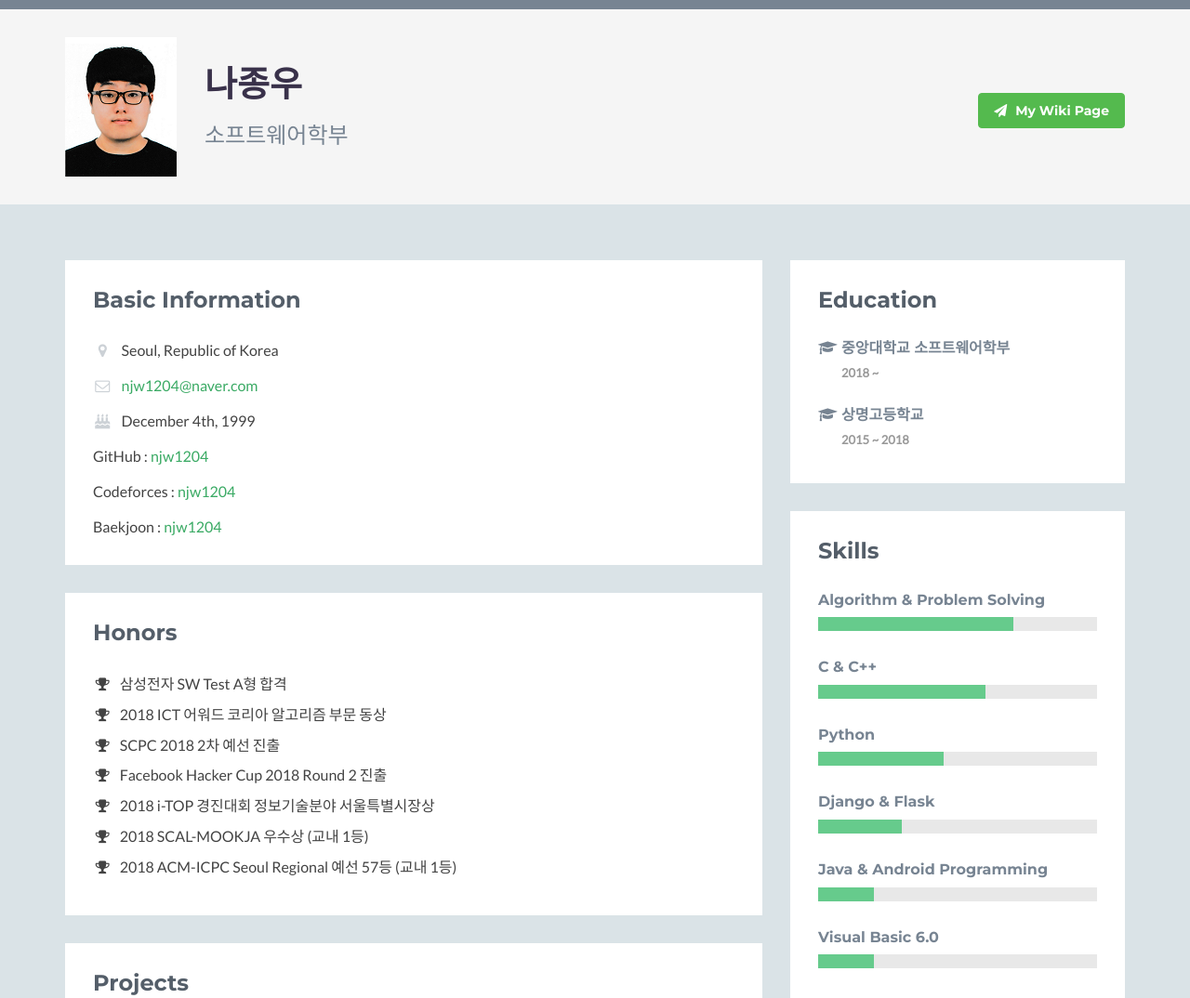
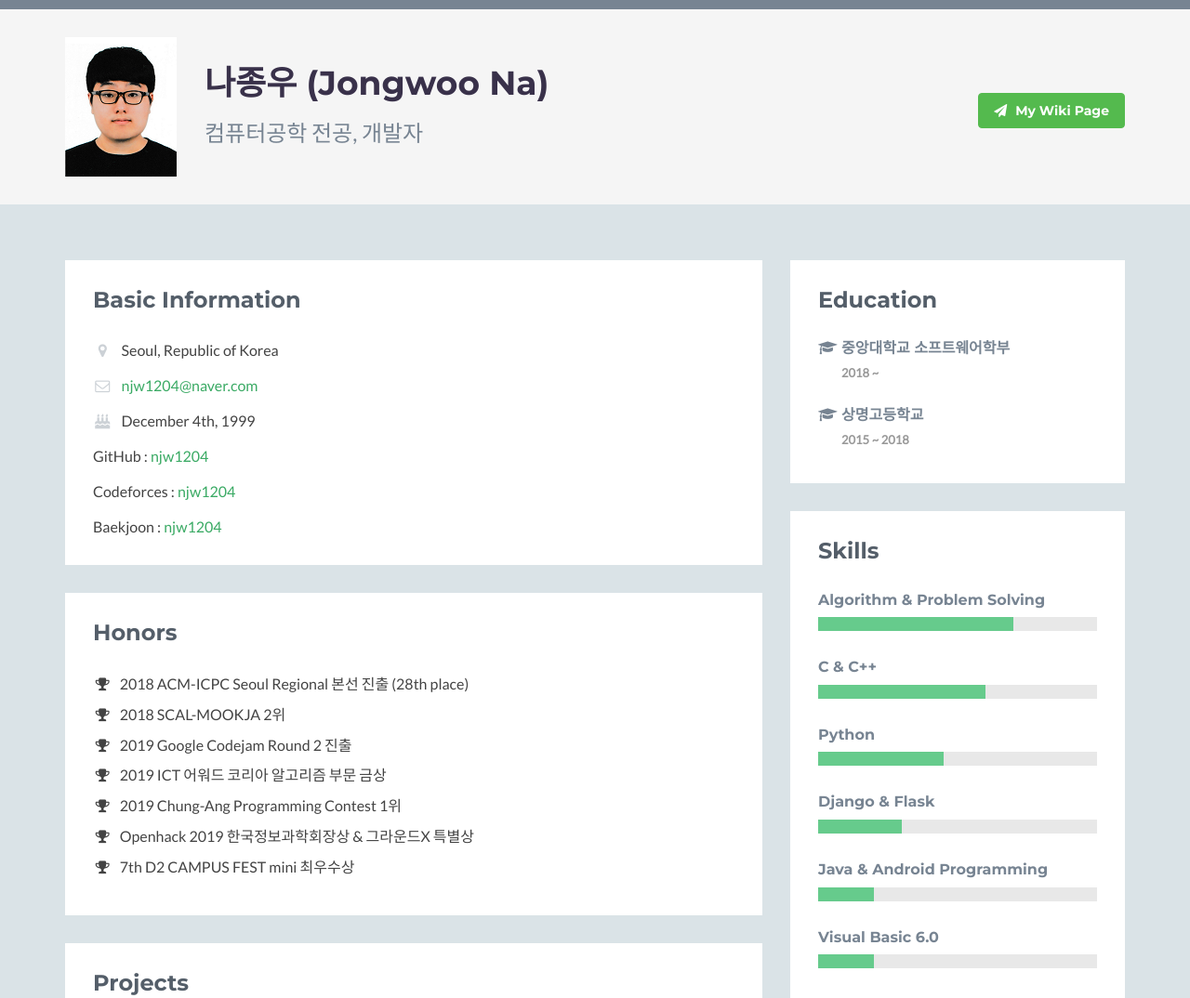
Before and after one commit to njw1204/njw1204.github.io, a plain HTML site: page index.html in a window 1280 px wide. Shown: the top 1074 px of the page at 93% size. Drawn offline with Linux system fonts and the light colour scheme.

Commit message:
Update homepage

```diff
--- a/index.html
+++ b/index.html
@@ -3,7 +3,7 @@
 <!--[if IE 9]> <html lang="ko" class="ie9"> <![endif]-->
 <!--[if !IE]><!--> <html lang="ko"> <!--<![endif]-->
 <head>
-    <title>Profile</title>
+    <title>Jongwoo Na</title>
     <!-- Meta -->
     <meta charset="utf-8">
     <meta http-equiv="X-UA-Compatible" content="IE=edge">
@@ -37,9 +37,9 @@
         <div class="container">
             <img class="profile-image img-responsive pull-left" src="assets/images/profile.png" alt="James Lee" />
             <div class="profile-content pull-left">
-                <h1 class="name">나종우</h1>
+                <h1 style="font-size:36px;" class="name">나종우 (Jongwoo Na)</h1>
                 <div style="height:15px;"></div>
-                <h2 class="desc">소프트웨어학부</h2>
+                <h2 style="font-size:24px;" class="desc">컴퓨터공학 전공, 개발자</h2>
             </div><!--//profile-->
             <a class="btn btn-cta-primary pull-right" href="https://wiki.zeropage.org/wiki.php/%EB%82%98%EC%A2%85%EC%9A%B0" target="_blank"><i class="fa fa-paper-plane"></i> My Wiki Page</a>
         </div><!--//container-->
@@ -69,13 +69,13 @@
                         <h2 class="heading">Honors</h2>
                         <div class="content">
                             <ul class="list-unstyled honors">
-                                <li><i class="fa fa-trophy fa-fw"></i> 삼성전자 SW Test A형 합격</li>
-                                <li><i class="fa fa-trophy fa-fw"></i> 2018 ICT 어워드 코리아 알고리즘 부문 동상</li>
-                                <li><i class="fa fa-trophy fa-fw"></i> SCPC 2018 2차 예선 진출</li>
-                                <li><i class="fa fa-trophy fa-fw"></i> Facebook Hacker Cup 2018 Round 2 진출</li>
-                                <li><i class="fa fa-trophy fa-fw"></i> 2018 i-TOP 경진대회 정보기술분야 서울특별시장상</li>
-                                <li><i class="fa fa-trophy fa-fw"></i> 2018 SCAL-MOOKJA 우수상 (교내 1등)</li>
-                                <li><i class="fa fa-trophy fa-fw"></i> 2018 ACM-ICPC Seoul Regional 예선 57등 (교내 1등)</li>
+                                <li><i class="fa fa-trophy fa-fw"></i> 2018 ACM-ICPC Seoul Regional 본선 진출 (28th place)</li>
+                                <li><i class="fa fa-trophy fa-fw"></i> 2018 SCAL-MOOKJA 2위</li>
+                                <li><i class="fa fa-trophy fa-fw"></i> 2019 Google Codejam Round 2 진출</li>
+                                <li><i class="fa fa-trophy fa-fw"></i> 2019 ICT 어워드 코리아 알고리즘 부문 금상</li>
+                                <li><i class="fa fa-trophy fa-fw"></i> 2019 Chung-Ang Programming Contest 1위</li>
+                                <li><i class="fa fa-trophy fa-fw"></i> Openhack 2019 한국정보과학회장상 & 그라운드X 특별상</li>
+                                <li><i class="fa fa-trophy fa-fw"></i> 7th D2 CAMPUS FEST mini 최우수상</li>
                             </ul>
                         </div><!--//content-->
                     </div><!--//section-inner-->
@@ -92,7 +92,6 @@
                                 </a>
                                 <div class="desc col-md-8 col-sm-8 col-xs-12">
                                     <h3 class="title"><a href="https://github.com/CLUG-kr/momukji" target="_blank">Momukji - 중앙대 맛집 추천 &amp; 리뷰 어플</a></h3>
-                                    <p>TBD</p>
                                     <p><a class="more-link" href="https://github.com/CLUG-kr/momukji" target="_blank"><i class="fa fa-external-link"></i>View on GitHub</a><br/><br/></p>
                                 </div><!--//desc-->
                             </div><!--//item-->
@@ -103,7 +102,6 @@
                                 </a>
                                 <div class="desc col-md-8 col-sm-8 col-xs-12">
                                     <h3 class="title"><a href="https://github.com/njw1204/arcade-seoul" target="_blank">아케이드서울 - 서울시 오락실 정보 어플</a></h3>
-                                    <p>TBD</p>
                                     <p><a class="more-link" href="https://github.com/njw1204/arcade-seoul" target="_blank"><i class="fa fa-external-link"></i>View on GitHub</a><br/><br/></p>
                                 </div><!--//desc-->
                             </div><!--//item-->
@@ -114,7 +112,6 @@
                                 </a>
                                 <div class="desc col-md-8 col-sm-8 col-xs-12">
                                     <h3 class="title"><a href="http://zipi.ga/" target="_blank">zipi.ga - URL 단축 웹 서비스</a></h3>
-                                    <p>TBD</p>
                                     <p><a class="more-link" href="http://zipi.ga/" target="_blank"><i class="fa fa-external-link"></i>Find out more</a><br/><br/></p>
                                 </div><!--//desc-->
                             </div><!--//item-->
@@ -125,7 +122,6 @@
                                 </a>
                                 <div class="desc col-md-8 col-sm-8 col-xs-12">
                                     <h3 class="title"><a href="https://chrome.google.com/webstore/detail/ggimihiadbdmmblihmnlojlpfppkdonk" target="_blank">tube2mp3 - 유튜브 mp3 추출 크롬 플러그인</a></h3>
-                                    <p>TBD</p>
                                     <p><a class="more-link" href="https://chrome.google.com/webstore/detail/ggimihiadbdmmblihmnlojlpfppkdonk" target="_blank"><i class="fa fa-external-link"></i>Find out more</a><br/><br/></p>
                                 </div><!--//desc-->
                             </div><!--//item-->
@@ -136,7 +132,6 @@
                                 </a>
                                 <div class="desc col-md-8 col-sm-8 col-xs-12">
                                     <h3 class="title"><a href="https://youtu.be/k9_Ycevm9W4" target="_blank">미니태고 - 태고의 달인 모작 리듬게임</a></h3>
-                                    <p>TBD</p>
                                     <p><a class="more-link" href="https://youtu.be/k9_Ycevm9W4" target="_blank"><i class="fa fa-external-link"></i>Find out more</a></p>
                                 </div><!--//desc-->
                             </div><!--//item-->
@@ -147,7 +142,6 @@
                                 </a>
                                 <div class="desc col-md-8 col-sm-8 col-xs-12">
                                     <h3 class="title"><a href="http://plus.kakao.com/home/@caumenu" target="_blank">중앙대 학식 정보 봇 - 카카오톡 플러스친구</a></h3>
-                                    <p>TBD</p>
                                     <p><a class="more-link" href="http://plus.kakao.com/home/@caumenu" target="_blank"><i class="fa fa-external-link"></i>Find out more</a></p>
                                 </div><!--//desc-->
                             </div><!--//item-->
@@ -155,6 +149,7 @@
                     </div><!--//section-inner-->
                 </section><!--//section-->
 
+                <!--
                     <section class="experience section">
                         <div class="section-inner">
                             <h2 class="heading">Experience</h2>
@@ -162,10 +157,12 @@
                                 <div class="item">
                                     <h3 class="title">TBD<span class="place"><a href="#"> </a></span> <span class="year"> </span></h3>
                                     <p>TBD</p>
-                            </div><!--//item-->
-                        </div><!--//content-->
-                    </div><!--//section-inner-->
-                </section><!--//section-->
+                                </div>
+                            </div>
+                        </div>
+                    </section>
+                -->
+
             </div><!--//primary-->
             <div class="secondary col-md-4 col-sm-12 col-xs-12">
                 <aside class="education aside section">
@@ -278,7 +275,7 @@
                                 <li><a href="https://www.inflearn.com/" target="_blank"><i class="fa fa-external-link fa-fw"></i>인프런</a></li>
                                 <li><a href="https://www.sololearn.com/" target="_blank"><i class="fa fa-external-link fa-fw"></i>SoloLearn</a></li>
                                 <li><a href="https://cauchaos.github.io/" target="_blank"><i class="fa fa-external-link fa-fw"></i>ChAOS</a></li>
-                                <li><a href="http://caucsenotice.online" target="_blank"><i class="fa fa-external-link fa-fw"></i>CAUCSE Notice</a></li>
+                                <li><a href="http://caucse.online/" target="_blank"><i class="fa fa-external-link fa-fw"></i>CAUCSE Notice</a></li>
                             </ul>
                         </div>
                     </div>
```
Lines whose indentation alone changed are shown as unchanged.
